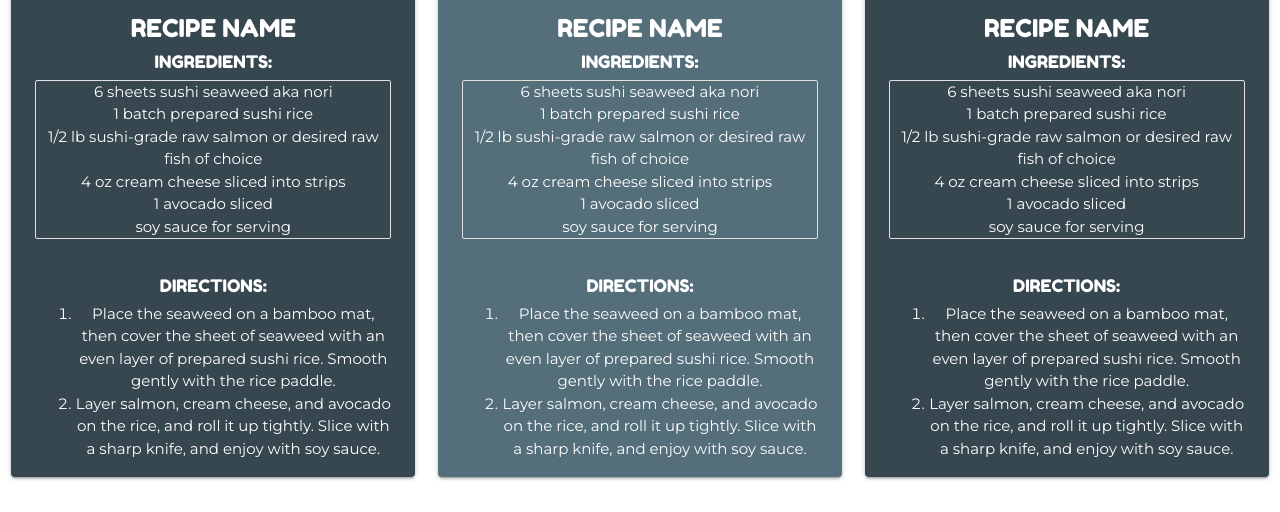
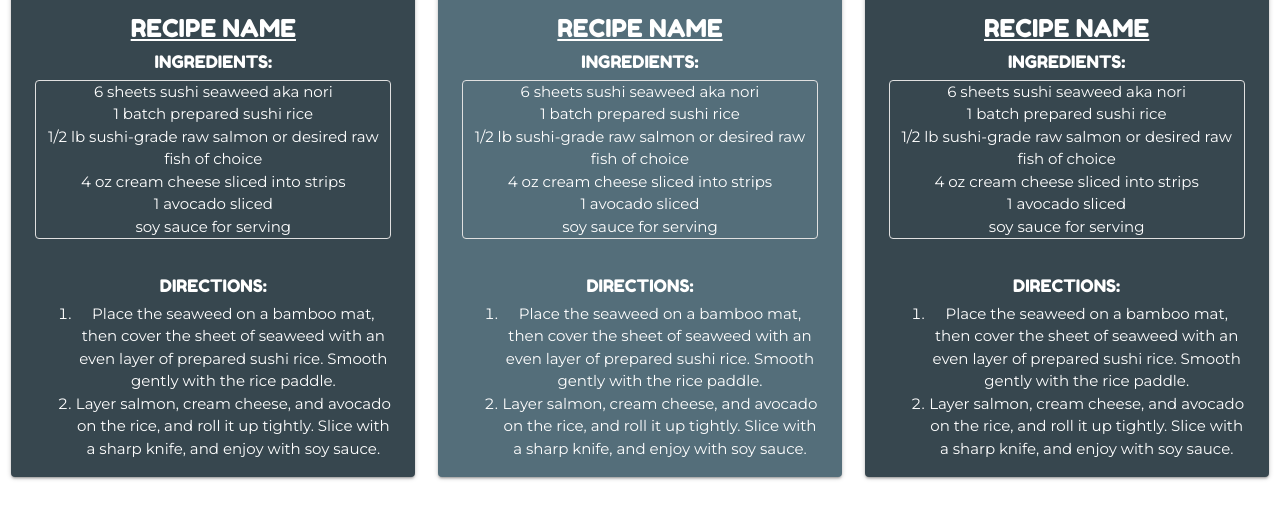
Before and after one commit to britt-bot/Global-Nibz, a plain HTML site: page index.html in a window 1280 px wide. Shown: the part 1325-1837 px from the top of the page. Drawn offline with nearby package versions, Linux system fonts and the light colour scheme; a web font is replaced by a local one.

Commit message:
updating css

```diff
--- a/assets/style.css
+++ b/assets/style.css
@@ -28,6 +28,9 @@
 .directions {
     margin-top: 0;
 }
+.collection {
+    border-radius: 4px;
+}
 
 body {
     font-family:"Montserrat";
@@ -45,6 +48,10 @@ h1 {
     margin:1rem;
 }
 
+h5 {
+    text-decoration: underline;
+}
+
 p {
     margin:2rem;
 }
```
